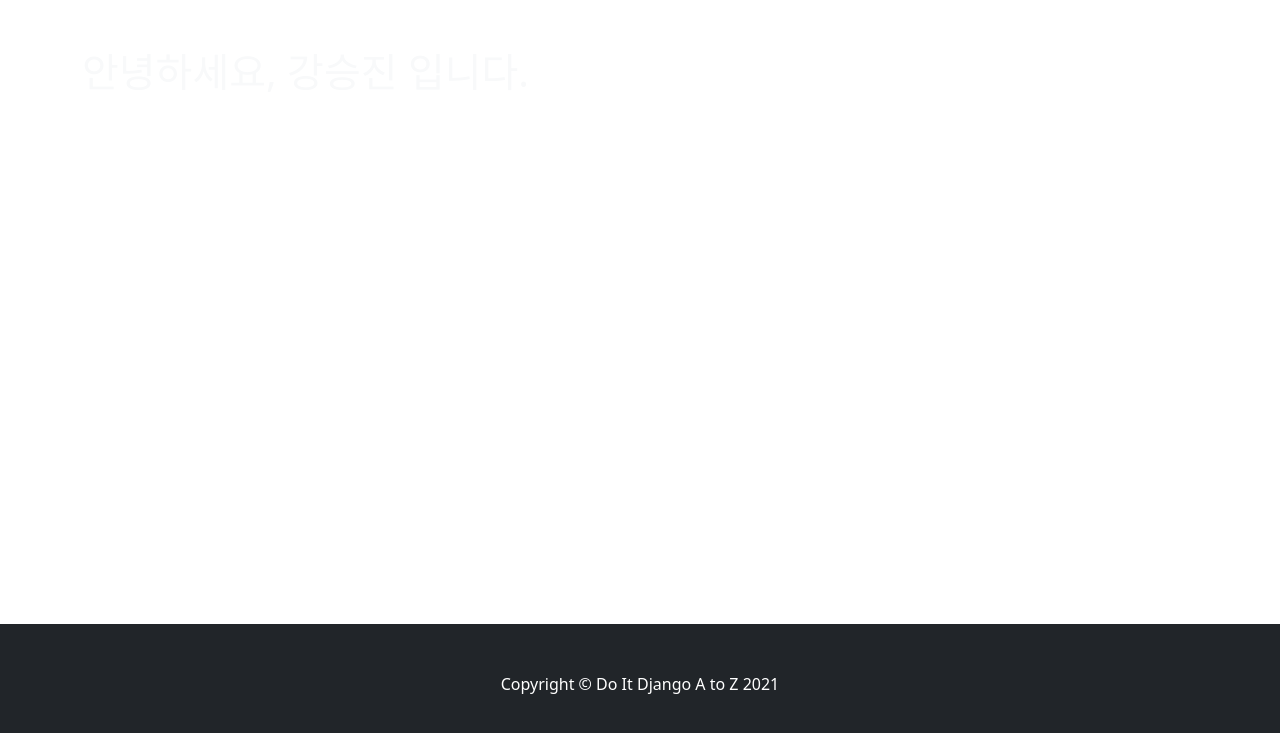
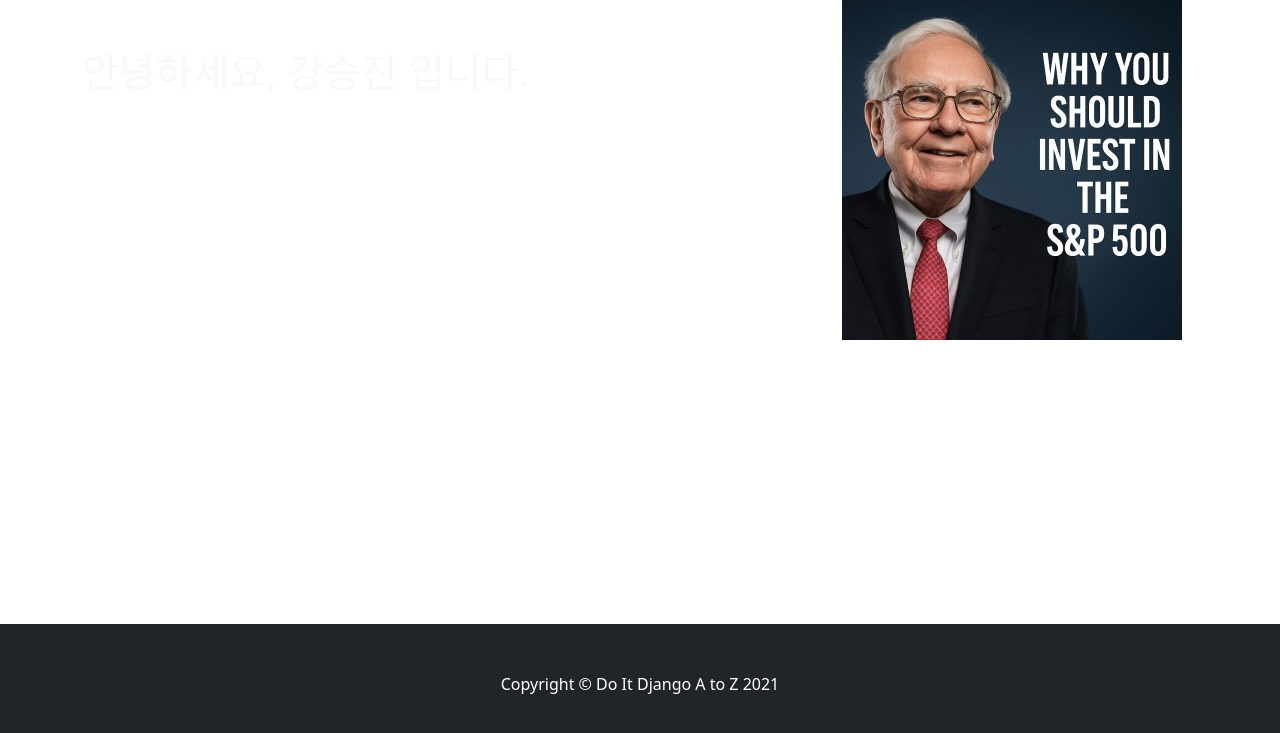
Before and after one commit to LeoKang/do_it_django, a Django app: page /about_me/ in a window 1280 px wide. Shown: the part 56-789 px from the top of the page. Run offline with Django 5.2, Linux system fonts and the light colour scheme; some libraries are stand-ins or nearby versions.

Commit message:
image 추가가

```diff
--- /dev/null
+++ b/single_pages/static/single_pages/css/about_me.css
@@ -0,0 +1,3 @@
+.margin-for-footer {
+    margin-bottom: 130px;
+}
--- a/single_pages/templates/single_pages/about_me.html
+++ b/single_pages/templates/single_pages/about_me.html
@@ -15,6 +15,10 @@
                 <div class="row justify-content-between">
                     <div class="col-lg-6 text-light">
                         <h1 class="mt-5">안녕하세요, 강승진 입니다.</h1>
+                    </div>
+                    <div class="col-lg-4">
+                        <img class="img-fluid"
+                         src="{% static 'single_pages/images/wb1.jpg'%}">
                     </div>
                 </div>
             </div>
```
Also changed, not shown: single_pages/static/single_pages/images/wb1.jpg (added).
